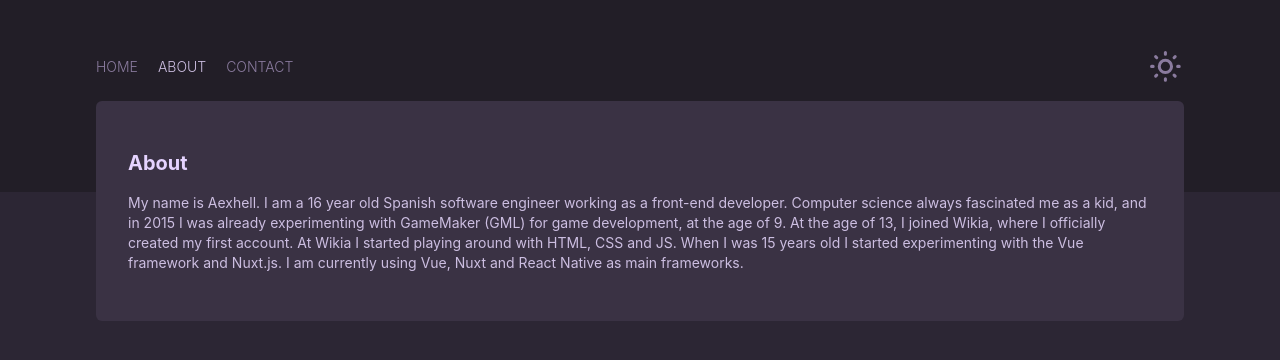
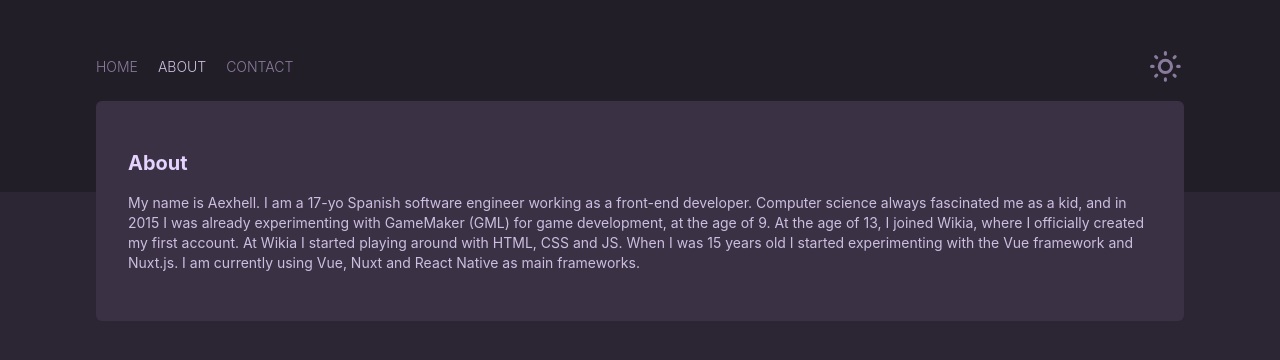
Before and after one commit to CryptoSuperStar/nuxt-portfolio, a Nuxt app: page /about in a window 1280 px wide. Shown: the top 360 px of the page. Built offline with nearby package versions, Linux system fonts and the light colour scheme.

Commit message:
chore: update age

```diff
--- a/pages/about.vue
+++ b/pages/about.vue
@@ -19,7 +19,7 @@
         About
       </h1>
       <p class="text-sm mb-4 text-midnight-800">
-        My name is Aexhell. I am a 16 year old Spanish software engineer working as a front-end developer.
+        My name is Aexhell. I am a 17-yo Spanish software engineer working as a front-end developer.
         Computer science always fascinated me as a kid, and in 2015 I was already experimenting with GameMaker (GML) for game development,
         at the age of 9. At the age of 13, I joined Wikia, where I officially created my first account.
         At Wikia I started playing around with HTML, CSS and JS. When I was 15 years old I started experimenting with the Vue framework and Nuxt.js.
```
